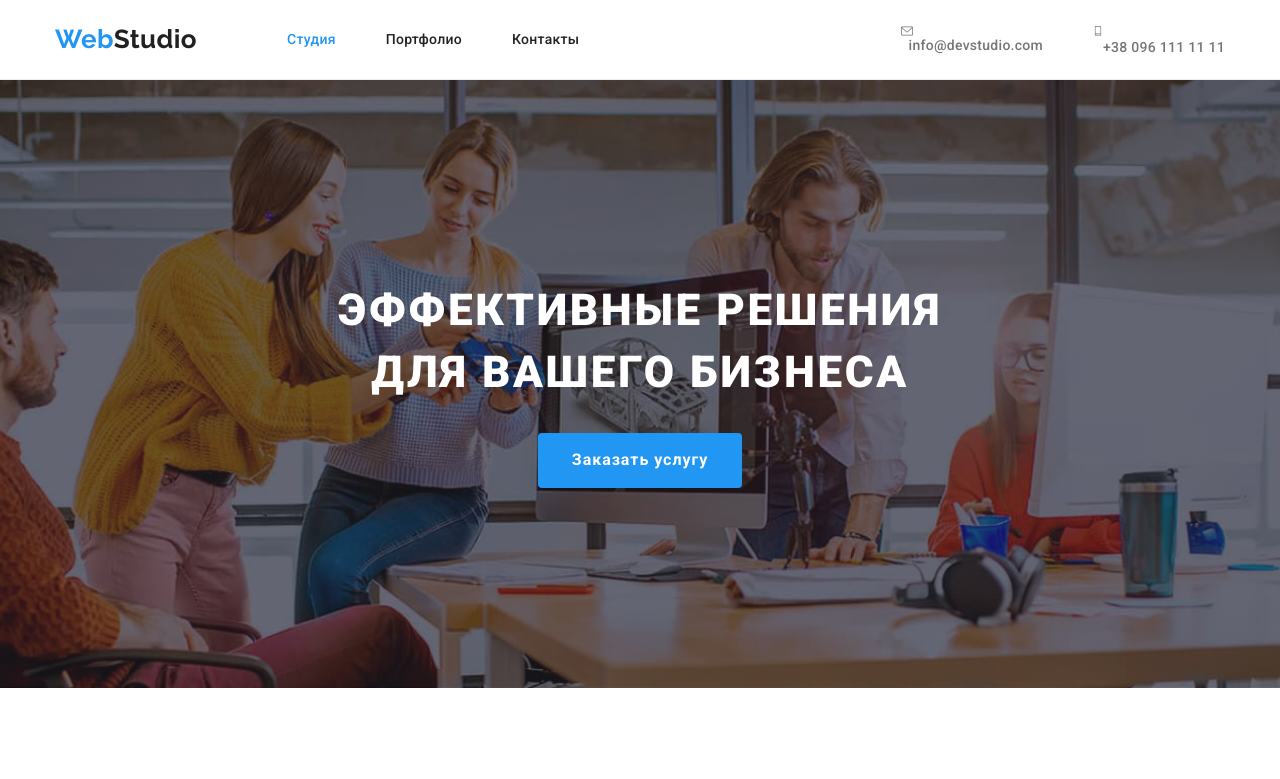
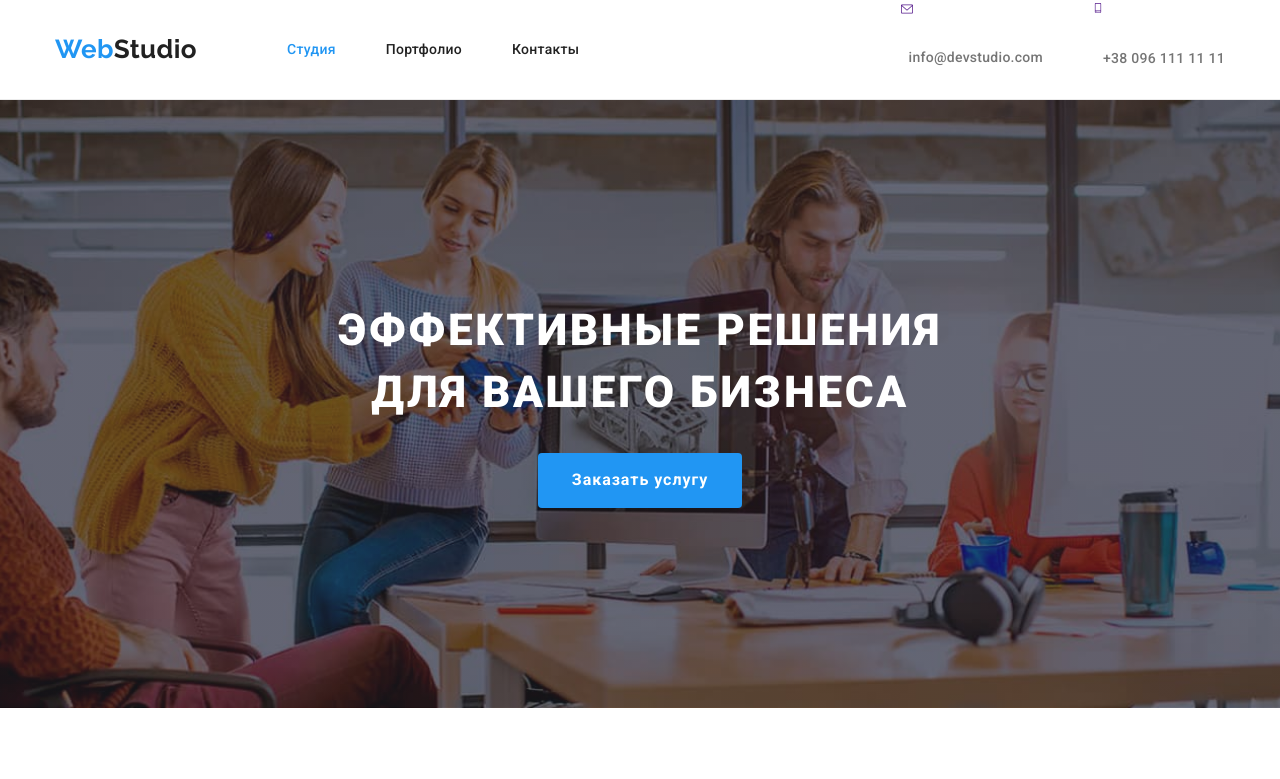
Before and after one commit to Juliana-Kit/go-it-mark-hw-4, a plain HTML site: page index.html in a window 1280 px wide. Shown: the top 779 px of the page. Drawn offline with nearby package versions, Linux system fonts and the light colour scheme.

Commit message:
Update styles.css

```diff
--- a/css/styles.css
+++ b/css/styles.css
@@ -180,11 +180,11 @@ img{
 }
 
 
-.icon-link-header{
+/* .icon-link-header{
     width: 100%;
     height: 100%;
     fill: #757575;
-}
+} */
 
 .icon-link-header:hover,
 .icon-link-header:focus{
@@ -193,7 +193,13 @@ img{
 
 
 .icon-conection{
-    display: block;
+    margin-right: 10px;
+    fill: currentColor;
+}
+
+.icon-conection:hover,
+.icon-conection:focus{
+    fill: var(--accent-color);
 }
 
 
@@ -206,6 +212,11 @@ img{
     line-height: 1.14;
     letter-spacing: 0.02em;
     color: #757575;
+
+    display: flex;
+    justify-content: center;
+    align-items: center;
+
 }
 
 
```
